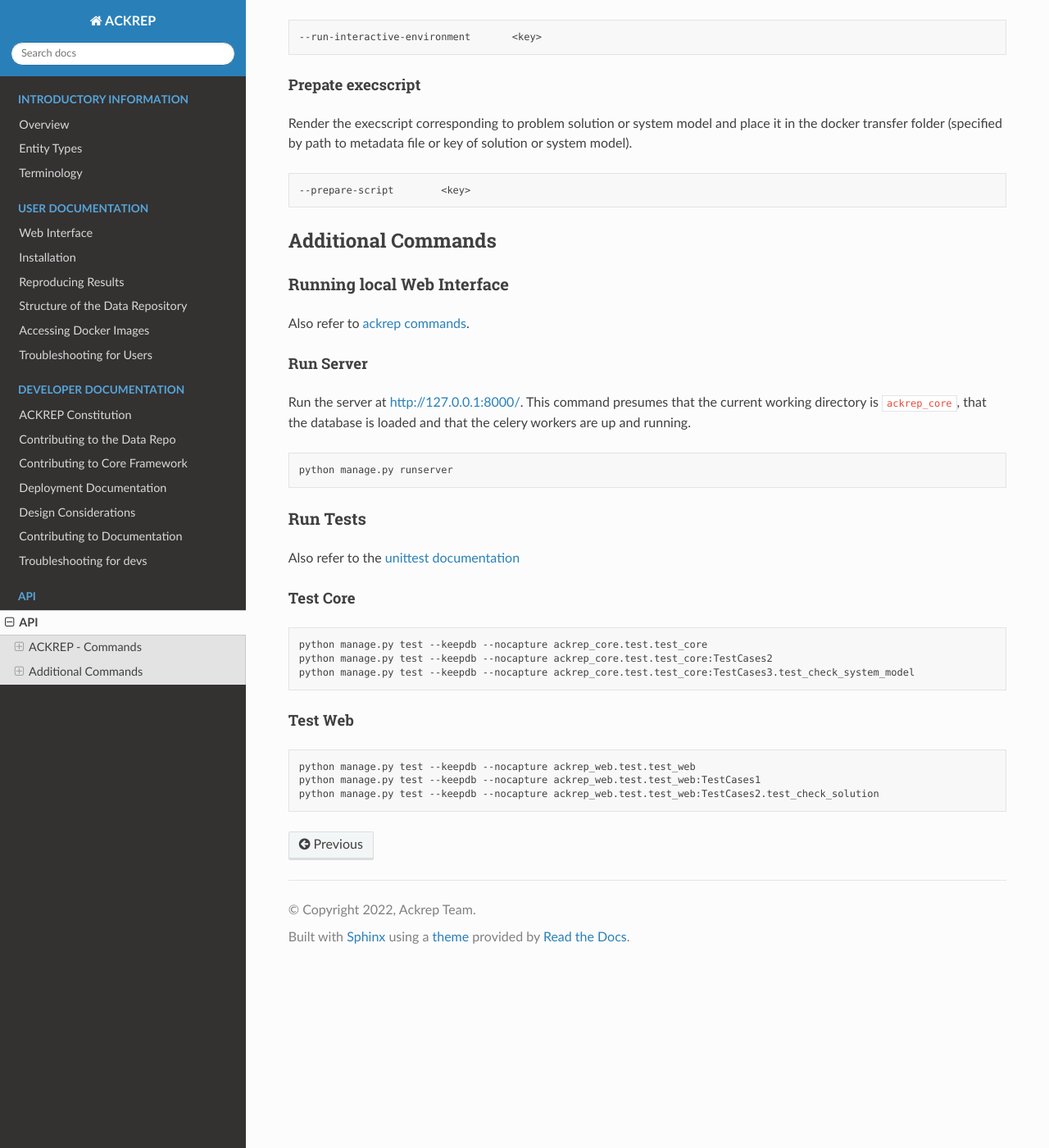
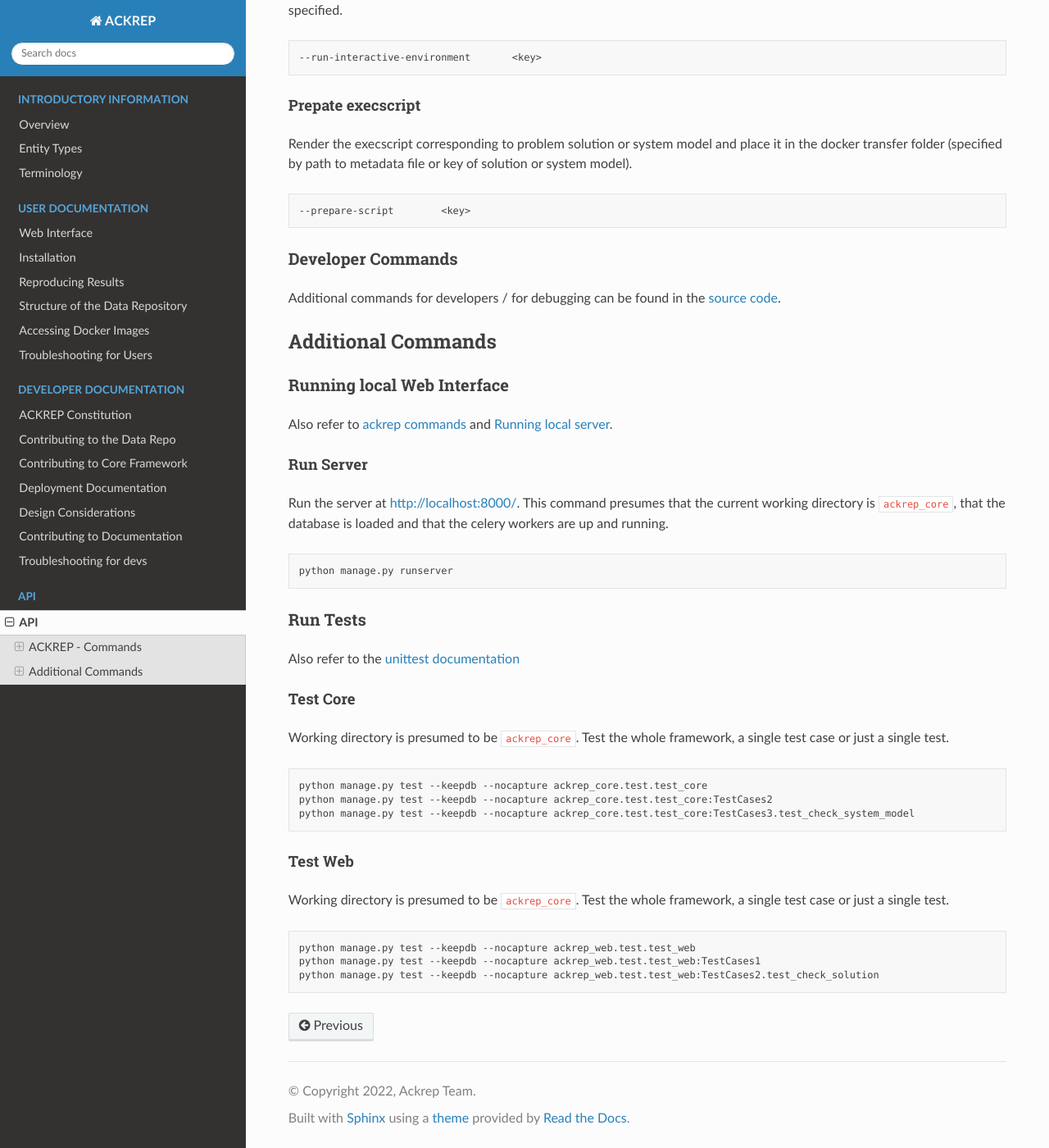
Before and after one commit to ackrep-org/ackrep_doc, a Sphinx documentation site: the page built from docs/source/api.md, in a window 1280 px wide and 1400 px high, scrolled down 3694 px. Shown: the whole window at 82% size. Built offline with Sphinx 7.4.7 and the Read the Docs theme 2.0.0, drawn with Linux system fonts in a browser that asks for light colours; some of the changed text lies outside the part shown.

````diff
--- a/docs/source/api.md
+++ b/docs/source/api.md
@@ -1,6 +1,6 @@
 (ref_api)=
 # API
-Summary of ACKREP - commands.
+Summary of ACKREP - commands. For more details, refer to `script.py` in the [source code](https://github.com/ackrep-org/ackrep_core/blob/main/ackrep_core/script.py)
 
 ```{contents} Table of contents
 :backlinks: none
@@ -102,12 +102,16 @@ Render the execscript corresponding to problem solution or system model and plac
 
     --prepare-script        <key>
 
+### Developer Commands
+Additional commands for developers / for debugging can be found in the [source code](https://github.com/ackrep-org/ackrep_core/blob/main/ackrep_core/script.py).
+
+
 ## Additional Commands
 (ref_additional_run_web)=
 ### Running local Web Interface
-Also refer to [ackrep commands](ref_ackrep_run_web).
+Also refer to [ackrep commands](ref_ackrep_run_web) and [Running local server](ref_running_local_server).
 #### Run Server
-Run the server at <http://127.0.0.1:8000/>. This command presumes that the current working directory is `ackrep_core`, that the database is loaded and that the celery workers are up and running.
+Run the server at <http://localhost:8000/>. This command presumes that the current working directory is `ackrep_core`, that the database is loaded and that the celery workers are up and running.
 
     python manage.py runserver
 
@@ -115,12 +119,14 @@ Run the server at <http://127.0.0.1:8000/>. This command presumes that the curre
 Also refer to the [unittest documentation](ref_unittests)
 
 #### Test Core
+Working directory is presumed to be `ackrep_core`. Test the whole framework, a single test case or just a single test.
 
     python manage.py test --keepdb --nocapture ackrep_core.test.test_core
     python manage.py test --keepdb --nocapture ackrep_core.test.test_core:TestCases2
     python manage.py test --keepdb --nocapture ackrep_core.test.test_core:TestCases3.test_check_system_model
 
 #### Test Web
+Working directory is presumed to be `ackrep_core`. Test the whole framework, a single test case or just a single test.
 
     python manage.py test --keepdb --nocapture ackrep_web.test.test_web
     python manage.py test --keepdb --nocapture ackrep_web.test.test_web:TestCases1
````
Also changed, not shown: docs/source/devdoc/contributing_docs.md (+2 -2 lines), docs/source/devdoc/contributing_framework.md (+5 -2 lines), docs/source/index.md (+1 -0 lines).
